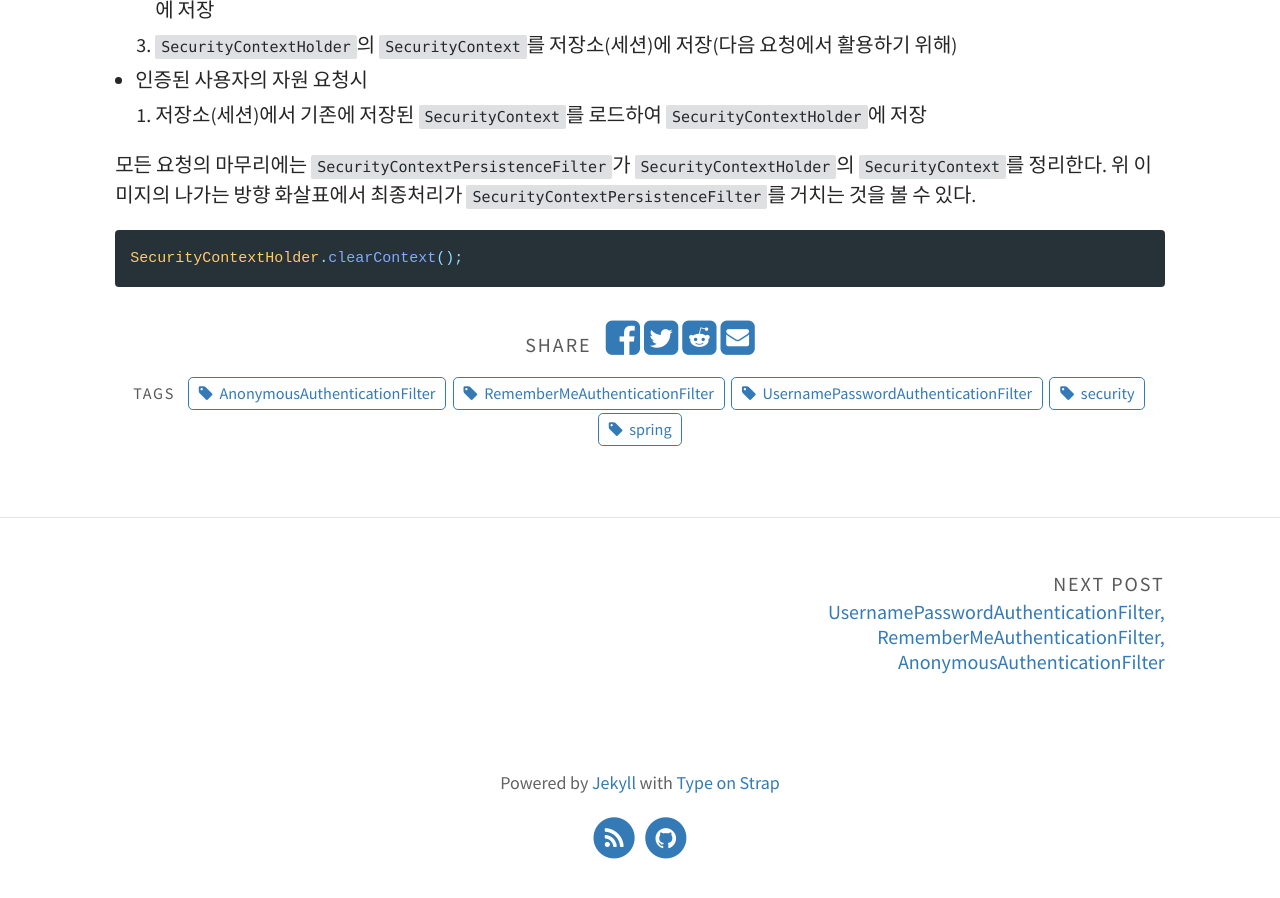
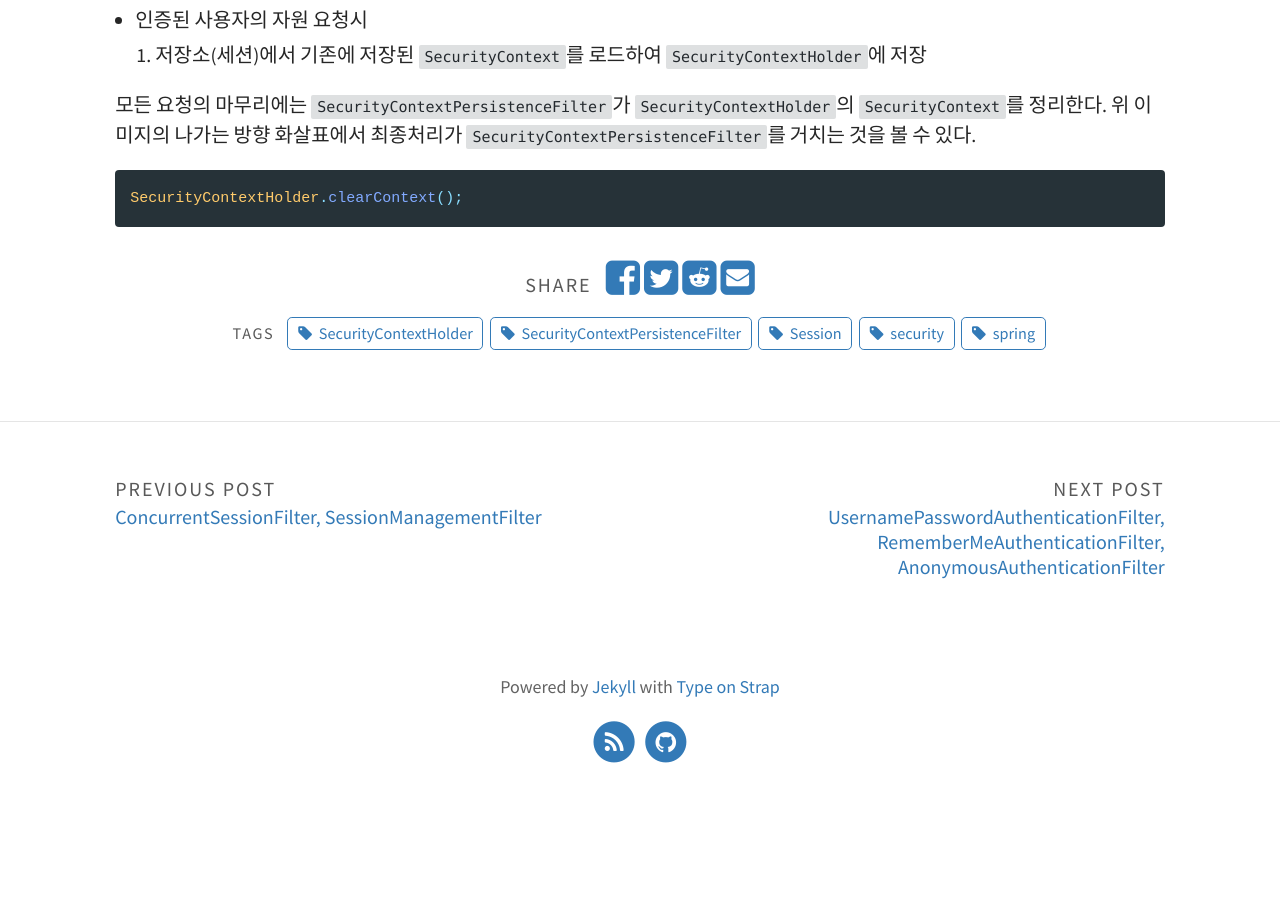
Before and after one commit to swampwar/swampwar.github.io, a Jekyll site: the page built from _posts/2020/2020-07-06-SpringSecurity 필터들2.md, in a window 1280 px wide and 900 px high, scrolled down 2352 px. Built offline with Jekyll 4.4.1, drawn with Linux system fonts in a browser that asks for light colours; after the commit the page ends 3157 px from its top, so only the background shows below that; some of the changed text lies outside the part shown.

Commit message:
포스팅~

```diff
--- a/_posts/2020/2020-07-06-SpringSecurity 필터들2.md
+++ b/_posts/2020/2020-07-06-SpringSecurity 필터들2.md
@@ -1,7 +1,7 @@
 ---
 layout: post
-title: UsernamePasswordAuthenticationFilter, RememberMeAuthenticationFilter, AnonymousAuthenticationFilter
-tags: [spring, security, UsernamePasswordAuthenticationFilter, RememberMeAuthenticationFilter, AnonymousAuthenticationFilter]
+title: SecurityContextHolder, SecurityContextPersistenceFilter
+tags: [spring, security, Session, SecurityContextHolder, SecurityContextPersistenceFilter]
 ---
 
 스프링 시큐리티를 공부하며 주요 필터에 대해 정리해본다.
```
Also changed, not shown: _posts/2020/2020-07-06-SpringSecurity 필터들3.md (added, +53 -0 lines).
